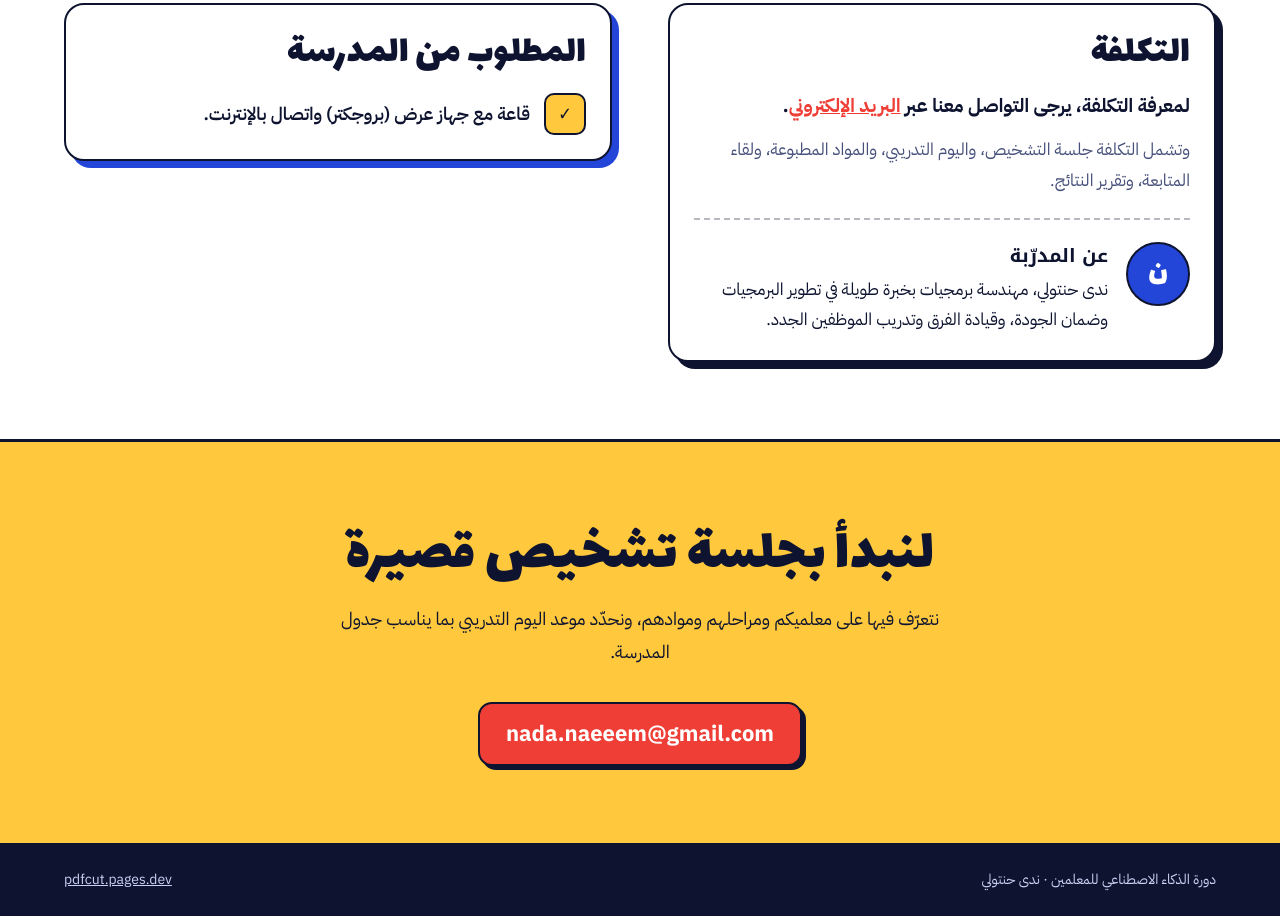
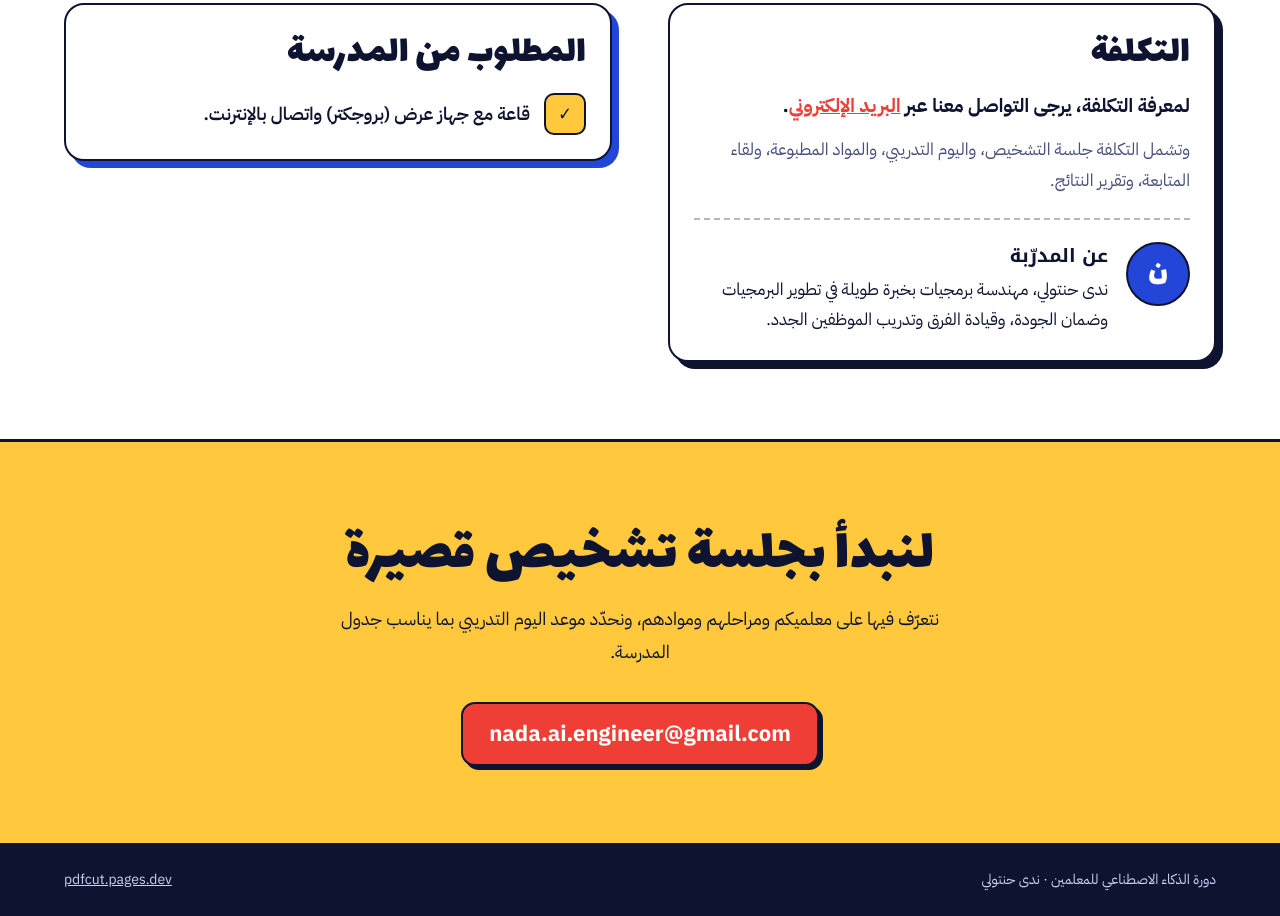
Before and after one commit to nadahantouli-a/ai-teachers, a plain HTML site: page index.html in a window 1280 px wide. Shown: the part 5142-6058 px from the top of the page. Drawn offline with Linux system fonts and the light colour scheme.

Commit message:
Update contact email
Co-Authored-By: Claude Opus 5.5 <noreply@anthropic.com>

```diff
--- a/index.html
+++ b/index.html
@@ -300,7 +300,7 @@ footer .wrap{display:flex;flex-wrap:wrap;gap:8px 24px;justify-content:space-betw
 <section class="band contact" id="contact"><div class="wrap">
 <h2>لنبدأ بجلسة تشخيص قصيرة</h2>
 <p>نتعرّف فيها على معلميكم ومراحلهم وموادهم، ونحدّد موعد اليوم التدريبي بما يناسب جدول المدرسة.</p>
-<a class="btn b-red mail" href="mailto:nada.naeeem@gmail.com">nada.naeeem@gmail.com</a>
+<a class="btn b-red mail" href="mailto:nada.ai.engineer@gmail.com">nada.ai.engineer@gmail.com</a>
 </div></section>
 
 <footer><div class="wrap"><span>دورة الذكاء الاصطناعي للمعلمين · ندى حنتولي</span><a href="https://pdfcut.pages.dev/">pdfcut.pages.dev</a></div></footer>
```
